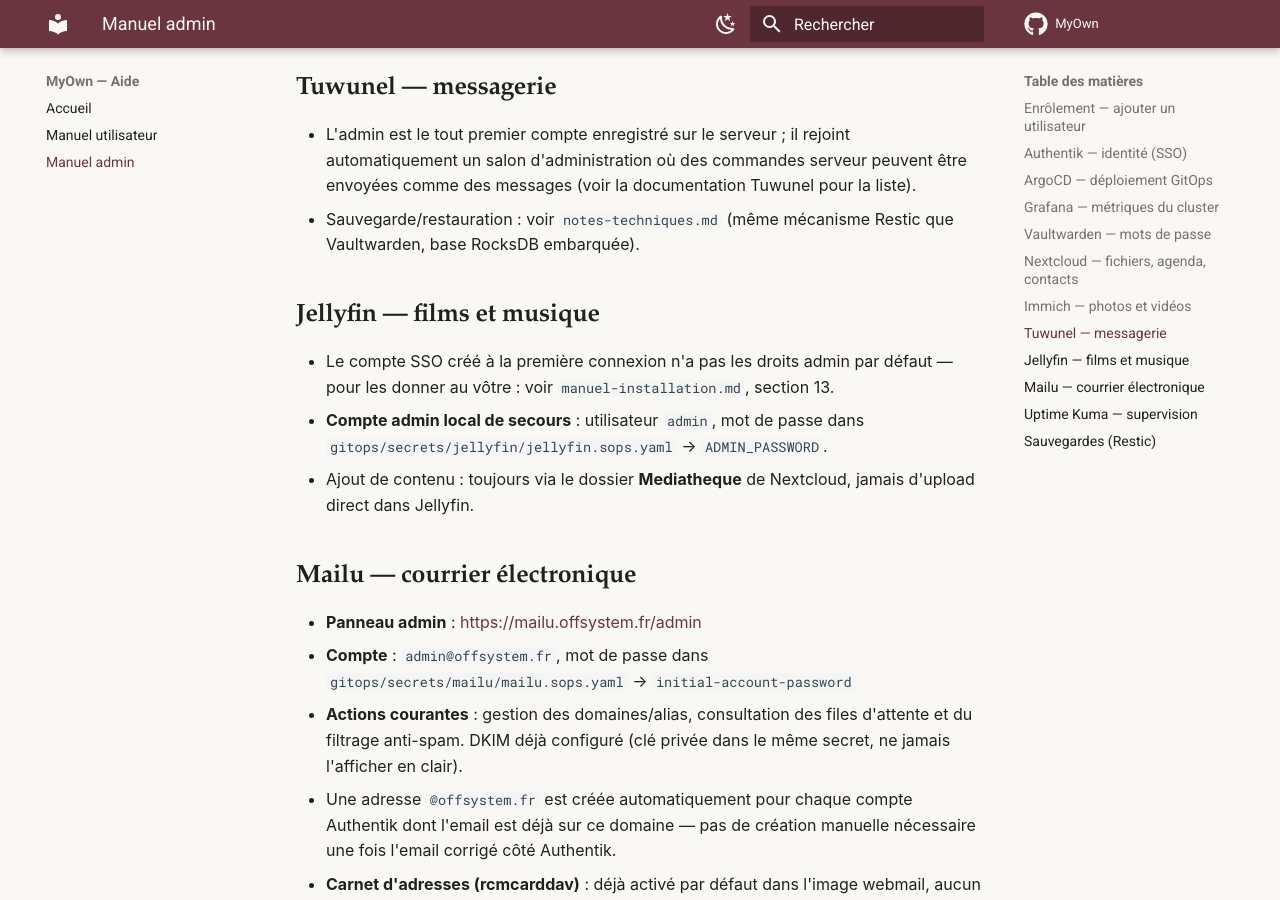
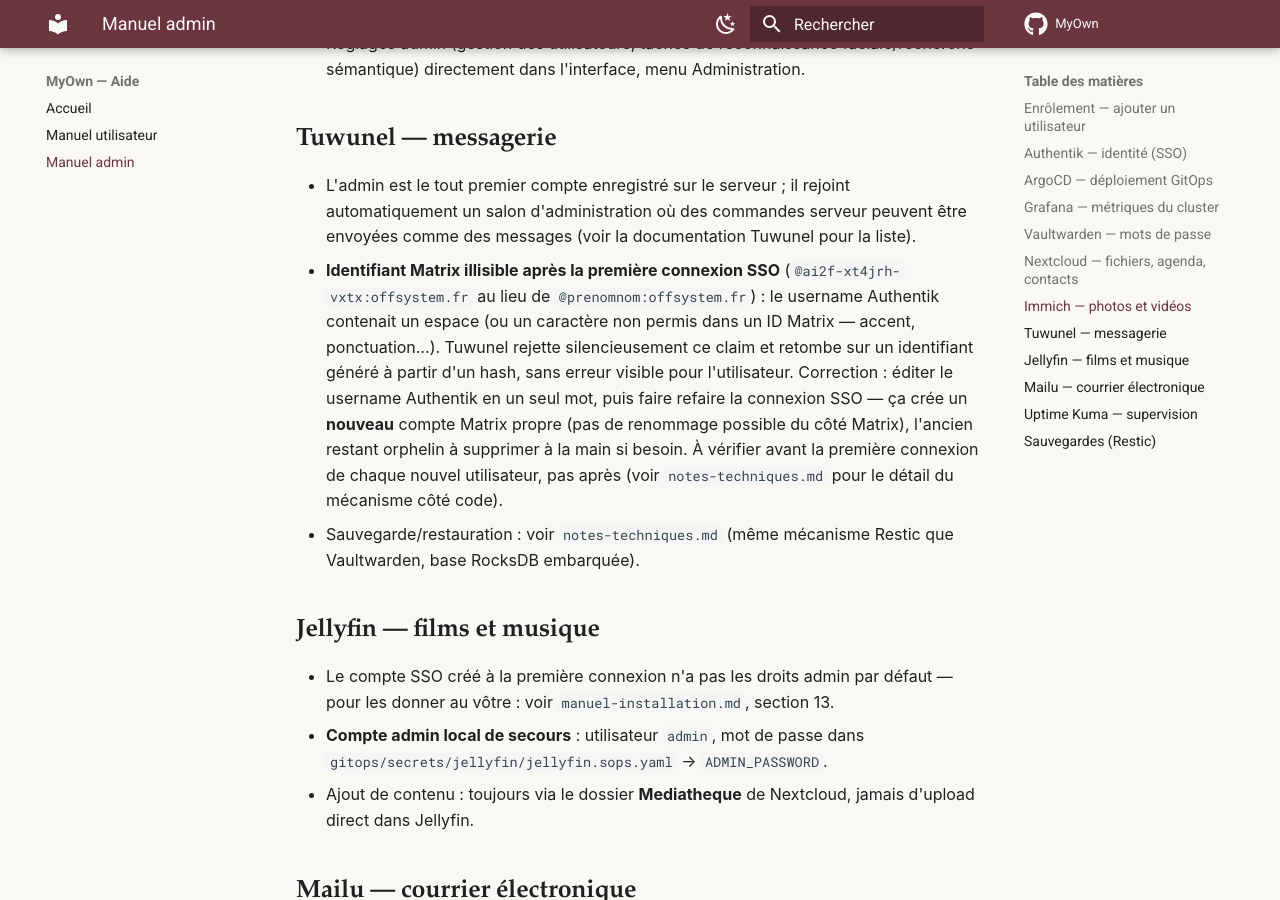
Before and after one commit to Pavliin/MyOwn, an MkDocs documentation site: the page built from docs/manuel-admin.md, in a window 1280 px wide and 900 px high, scrolled down 3124 px. Built offline with MkDocs 1.6.1 and Material for MkDocs 9.7.7, drawn with Linux system fonts in a browser that asks for light colours; comment, search, counter and statistics services are not loaded; some of the changed text lies outside the part shown.

Commit message:
docs(tuwunel): document username-with-space gotcha breaking Matrix IDs
A family member's Authentik username containing a space ("Nom Prénom")
silently produced a hashed Matrix ID instead of a readable one on first
SSO login, since Tuwunel discards any userid_claims candidate that
fails Matrix's strict localpart grammar with no visible error. Traced
through Tuwunel's own source (decide_user_id/try_user_id) to confirm
the exact fallback mechanism and that there's no rename path afterward.

```diff
--- a/docs/manuel-admin.md
+++ b/docs/manuel-admin.md
@@ -23,7 +23,10 @@
 1. **Authentik** (<https://authentik.offsystem.fr/if/admin/>) → Répertoire →
    Utilisateurs → Créer. Si un accès Mailu est prévu, saisir directement
    l'email définitif en `@offsystem.fr` — le changer plus tard demande une
-   manipulation admin en plus (voir Mailu ci-dessous).
+   manipulation admin en plus (voir Mailu ci-dessous). **Username : un seul
+   mot, sans espace** (ex. `prenomnom`, pas `Prénom Nom`) — sert tel quel
+   d'identifiant Tuwunel/LiveKit à la première connexion SSO, voir la section
+   Tuwunel ci-dessous si ce point est raté.
 2. Générer un **lien de récupération** pour ce compte (jamais choisir le mot
    de passe à sa place) et le transmettre à la personne.
 3. Elle définit son propre mot de passe via ce lien, puis se connecte en SSO
@@ -133,6 +136,17 @@
   automatiquement un salon d'administration où des commandes serveur
   peuvent être envoyées comme des messages (voir la documentation Tuwunel
   pour la liste).
+- **Identifiant Matrix illisible après la première connexion SSO**
+  (`@ai2f-xt4jrh-vxtx:offsystem.fr` au lieu de `@prenomnom:offsystem.fr`) :
+  le username Authentik contenait un espace (ou un caractère non permis dans
+  un ID Matrix — accent, ponctuation…). Tuwunel rejette silencieusement ce
+  claim et retombe sur un identifiant généré à partir d'un hash, sans erreur
+  visible pour l'utilisateur. Correction : éditer le username Authentik en
+  un seul mot, puis faire refaire la connexion SSO — ça crée un **nouveau**
+  compte Matrix propre (pas de renommage possible du côté Matrix), l'ancien
+  restant orphelin à supprimer à la main si besoin. À vérifier avant la
+  première connexion de chaque nouvel utilisateur, pas après (voir
+  `notes-techniques.md` pour le détail du mécanisme côté code).
 - Sauvegarde/restauration : voir `notes-techniques.md` (même mécanisme
   Restic que Vaultwarden, base RocksDB embarquée).
 
```
Also changed, not shown: docs/notes-techniques.md (+4 -0 lines).
